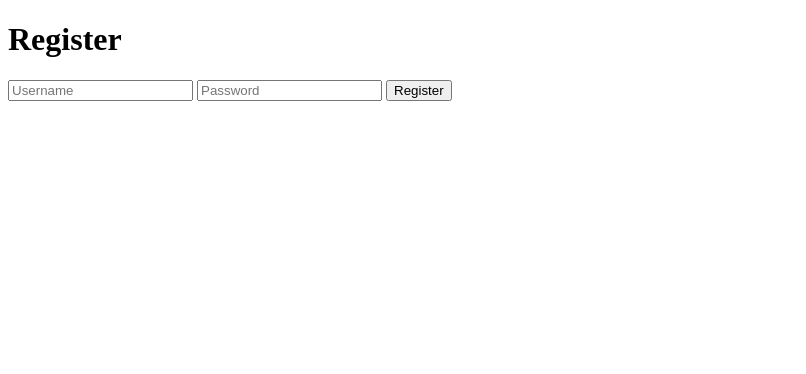
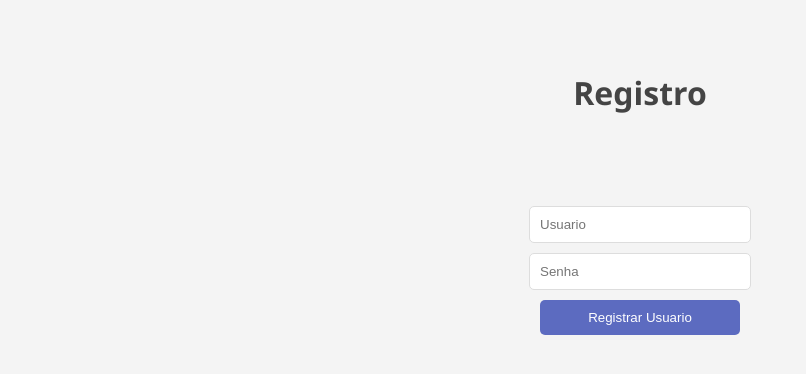
Before and after one commit to multilucas/login-system, a website: page frontend/register.html in a window 1280 px wide. Shown: the whole page, without its empty margins (0-806 px from the left). Drawn offline with Linux system fonts and the light colour scheme.

Commit message:
um pouce de css em algumas telas

```diff
--- a/backend/data/db.json
+++ b/backend/data/db.json
@@ -14,6 +14,11 @@
       "id": 3,
       "username": "a",
       "password": "$2b$10$/tvCFGkStR588iDeK4CTC.93DLjBfRbeUU97Iu8ZhDUH2Ol1/YrD6"
+    },
+    {
+      "id": 4,
+      "username": "thiago",
+      "password": "$2b$10$rhfw5uCbqwSzQs0mx2sNHuChp.wJLtiVgZ0rIWMjEeEk39scJ7.FK"
     }
   ],
   "products": [
--- a/backend/routes/auth.js
+++ b/backend/routes/auth.js
@@ -13,9 +13,9 @@ router.post('/login', async (req, res) => {
     const { username, password } = req.body;
     const user = db.users.find(u => u.username === username);
     if (user && await bcrypt.compare(password, user.password)) {
-        res.status(200).json({ message: 'Login successful', user });
+        res.status(200).json({ message: 'Login Realizado com sucesso!', user });
     } else {
-        res.status(401).json({ message: 'Invalid credentials' });
+        res.status(401).json({ message: 'Credenciais Inválidas' });
     }
 });
 
--- a/frontend/register.html
+++ b/frontend/register.html
@@ -4,14 +4,14 @@
     <meta charset="UTF-8">
     <meta name="viewport" content="width=device-width, initial-scale=1.0">
     <title>Register</title>
-
+    <link rel="stylesheet" href="styles/register.css">
 </head>
 <body>
-    <h1>Register</h1>
+    <h1>Registro</h1>
     <form id="registerForm">
-        <input type="text" id="username" placeholder="Username" required>
-        <input type="password" id="password" placeholder="Password" required>
-        <button type="submit">Register</button>
+        <input type="text" id="username" placeholder="Usuario" required>
+        <input type="password" id="password" placeholder="Senha" required>
+        <button type="submit">Registrar Usuario</button>
     </form>
     <div id="message"></div>
     <script src="scripts/auth.js" defer></script>
--- a/frontend/scripts/auth.js
+++ b/frontend/scripts/auth.js
@@ -45,8 +45,10 @@ document.addEventListener('DOMContentLoaded', () => {
             if (response.ok) {
                 // Save user data in local storage
                 localStorage.setItem('user', JSON.stringify(data.user));
-                // Redirect to the home page
-                window.location.href = 'index.html';
+                // Wait for 3 seconds before redirecting to the home page
+                setTimeout(() => {
+                    window.location.href = 'index.html';
+                }, 800);
             }
         });
     }
--- /dev/null
+++ b/frontend/styles/calculation.css
@@ -0,0 +1,41 @@
+body {
+    font-family: Arial, sans-serif;
+    margin: 0;
+    padding: 0;
+    background-color: #f4f4f4;
+}
+
+h1 {
+    color: #333;
+    text-align: center;
+    padding: 20px 0;
+}
+
+#calculationForm {
+    display: flex;
+    justify-content: center;
+    gap: 10px;
+    padding: 20px;
+}
+
+#calculationForm input {
+    padding: 10px;
+    border: 1px solid #ddd;
+    border-radius: 5px;
+}
+
+#calculationForm button {
+    padding: 10px 20px;
+    border: none;
+    border-radius: 5px;
+    background-color: #333;
+    color: #fff;
+    cursor: pointer;
+}
+
+#calculationResult {
+    margin: 20px;
+    font-size: 20px;
+    color: #333;
+    text-align: center;
+}
--- /dev/null
+++ b/frontend/styles/index.css
@@ -0,0 +1,30 @@
+body {
+    font-family: 'Segoe UI', Tahoma, Geneva, Verdana, sans-serif;
+    background-color: #f4f4f4;
+    margin: 0;
+    padding: 0;
+}
+
+h1 {
+    color: #444;
+    text-align: center;
+    padding: 50px 0;
+}
+
+a {
+    display: block;
+    width: 200px;
+    margin: 10px auto;
+    padding: 20px;
+    color: #646363;
+    background-color: #c6c8d1;
+    border-radius: 5px;
+    text-align: center;
+    text-decoration: none;
+    transition: background-color 0.3s ease;
+}
+
+a:hover {
+    background-color: #1f2233;
+    color: #ffffff;
+}
--- /dev/null
+++ b/frontend/styles/login.css
@@ -0,0 +1,49 @@
+body {
+    font-family: 'Segoe UI', Tahoma, Geneva, Verdana, sans-serif;
+    background-color: #f4f4f4;
+    margin: 0;
+    padding: 0;
+}
+
+h1 {
+    color: #444;
+    text-align: center;
+    padding: 50px 0;
+}
+
+#loginForm {
+    display: flex;
+    flex-direction: column;
+    align-items: center;
+    gap: 10px;
+    padding: 20px;
+}
+
+#loginForm input {
+    padding: 10px;
+    border: 1px solid #ddd;
+    border-radius: 5px;
+    width: 200px;
+}
+
+#loginForm button {
+    padding: 10px 20px;
+    border: none;
+    border-radius: 5px;
+    background-color: #5C6BC0;
+    color: #fff;
+    cursor: pointer;
+    transition: background-color 0.3s ease;
+    width: 200px;
+}
+
+#loginForm button:hover {
+    background-color: #7986CB;
+}
+
+#message {
+    margin: 20px;
+    font-size: 20px;
+    color: #333;
+    text-align: center;
+}
--- /dev/null
+++ b/frontend/styles/register.css
@@ -0,0 +1,49 @@
+body {
+    font-family: 'Segoe UI', Tahoma, Geneva, Verdana, sans-serif;
+    background-color: #f4f4f4;
+    margin: 0;
+    padding: 0;
+}
+
+h1 {
+    color: #444;
+    text-align: center;
+    padding: 50px 0;
+}
+
+#registerForm {
+    display: flex;
+    flex-direction: column;
+    align-items: center;
+    gap: 10px;
+    padding: 20px;
+}
+
+#registerForm input {
+    padding: 10px;
+    border: 1px solid #ddd;
+    border-radius: 5px;
+    width: 200px;
+}
+
+#registerForm button {
+    padding: 10px 20px;
+    border: none;
+    border-radius: 5px;
+    background-color: #5C6BC0;
+    color: #fff;
+    cursor: pointer;
+    transition: background-color 0.3s ease;
+    width: 200px;
+}
+
+#registerForm button:hover {
+    background-color: #7986CB;
+}
+
+#message {
+    margin: 20px;
+    font-size: 20px;
+    color: #333;
+    text-align: center;
+}
--- /dev/null
+++ b/frontend/styles/users.css
@@ -0,0 +1,35 @@
+body {
+    font-family: 'Segoe UI', Tahoma, Geneva, Verdana, sans-serif;
+    background-color: #f4f4f4;
+    margin: 0;
+    padding: 0;
+}
+
+h1 {
+    color: #444;
+    text-align: center;
+    padding: 50px 0;
+}
+
+#usersList {
+    display: flex;
+    flex-direction: column;
+    align-items: center;
+    gap: 10px;
+    padding: 20px;
+}
+
+#usersList li {
+    padding: 10px;
+    border: 1px solid #ddd;
+    border-radius: 5px;
+    width: 200px;
+    text-align: center;
+    background-color: #5C6BC0;
+    color: #fff;
+    transition: background-color 0.3s ease;
+}
+
+#usersList li:hover {
+    background-color: #7986CB;
+}
```
Also changed, not shown: frontend/calculation.html (+6 -4 lines), frontend/index.html (+7 -6 lines), frontend/login.html (+1 -1 lines), frontend/users.html (+1 -0 lines).
